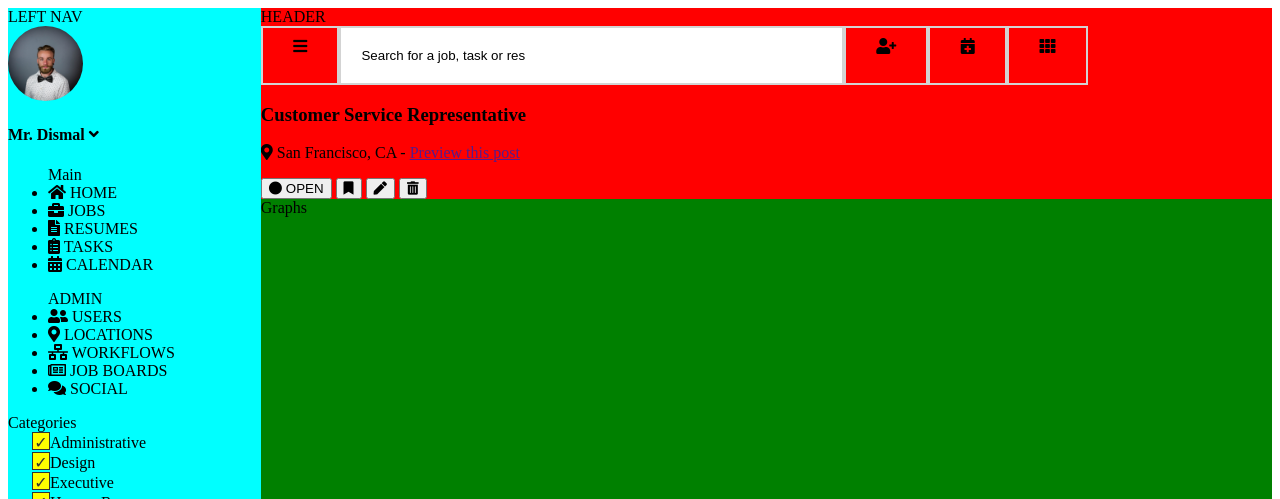
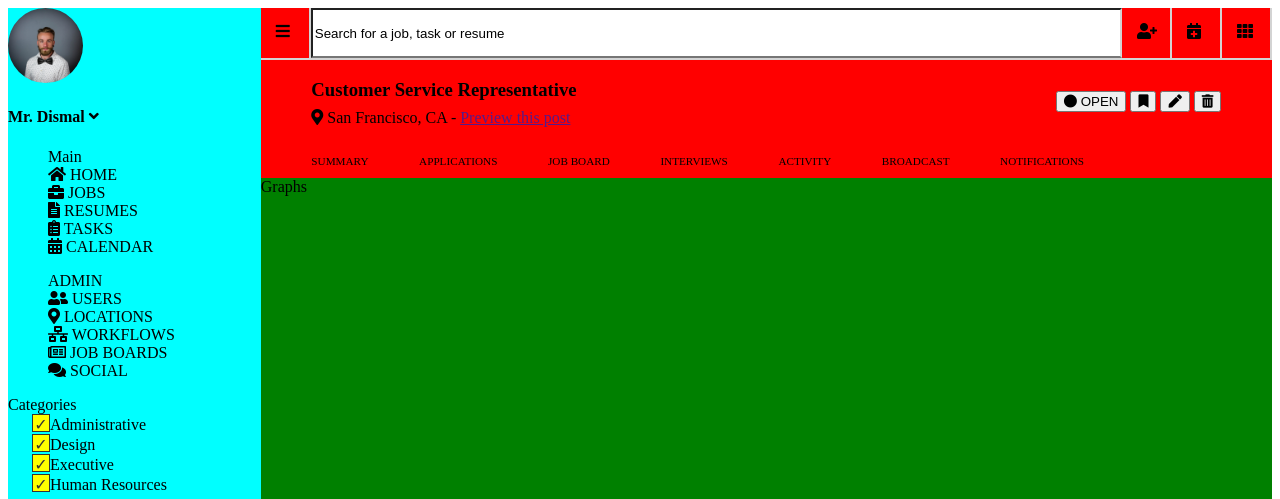
Before and after one commit to SiimonStark/jp-comp-challenge-2, a plain HTML site: page index.html in a window 1280 px wide. Shown: the top 499 px of the page. Drawn offline with Linux system fonts and the light colour scheme.

Commit message:
style head

```diff
--- a/index.html
+++ b/index.html
@@ -9,13 +9,12 @@
 <body>
 	<div class="container">
 		<header>
-			HEADER
 			<section class="search">
-				<i class="search-icon fas fa-bars"></i>
+				<i id="menu" class="search-icon fas fa-bars"></i>
 				<input class="search-input" type="search" value="Search for a job, task or resume"></input>
-				<i class="search-icon fas fa-user-plus"></i>
-				<i class="search-icon fas fa-calendar-plus"></i>
-				<i class="search-icon fas fa-th"></i>
+				<i id="add-user" class="search-icon fas fa-user-plus"></i>
+				<i id="add-cal" class="search-icon fas fa-calendar-plus"></i>
+				<i id="apps" class="search-icon fas fa-th"></i>
 			</section>
 			<section class="mid-head">
 				<article class="head-text">
@@ -43,10 +42,16 @@
 				</section>
 			</section>
 			<section class="tabs">
+				<p class="tab--text">SUMMARY</p>
+				<p class="tab--text">APPLICATIONS</p>
+				<p class="tab--text">JOB BOARD</p>
+				<p class="tab--text">INTERVIEWS</p>
+				<p class="tab--text">ACTIVITY</p>
+				<p class="tab--text">BROADCAST</p>
+				<p class="tab--text">NOTIFICATIONS</p>
 			</section>
 		</header>
 		<aside class="left-nav">
-			LEFT NAV
 			<section class="profile">
 				<img class="profile-img" src="resources/static-comp-image.jpg">
 				<h4>Mr. Dismal
@@ -131,7 +136,6 @@
 			</article>
 		</section>
 		<section class="bottom">
-			BOTTOM
 			<table>
 				<tr>
 					<th>JOB DESCRIPTION
@@ -176,7 +180,6 @@
 			</table>
 		</section>
 		<footer>
-			FOOTER
 			<aside class="social">
 				<div class="button-container">
 					<button>
--- a/styles.css
+++ b/styles.css
@@ -7,6 +7,7 @@
 	"leftnav graphs graphs"
 	"leftnav bottom footer"
 }
+
 /*===========Header Section===========*/
 header {
 	background-color: red;
@@ -14,21 +15,75 @@ header {
 }
 
 .search {
-	display: flex;
-
+	border-bottom: 2px solid lightgray;
+	display: grid;
+	grid-template-columns:  50px 4fr 50px 50px 50px;
+	grid-template-rows: 50px;
+	grid-template-areas:
+	"menu search user cal apps";
+}
+#menu {
+	grid-area: menu;
 }
 
 .search-input {
-	padding: 20px;
-	padding-right: 30%;
-	border: 2px solid lightgray;
+	border-right: 2px solid lightgray;
+	grid-area: search;
+}
+
+#add-user {
+	grid-area: user;
+}
+
+#add-cal {
+	grid-area: cal;
+}
+
+#apps {
+	grid-area: apps;
 }
 
 .search-icon {
-	padding: 10px 3% 10px 3%;
-	border: 2px solid lightgray;
+	padding: 15px;
+	border-right: 2px solid lightgray;
+}
+
+.mid-head {
+	display: flex;
+	flex-direction: row;
+	justify-content: space-between;
+	align-items: center;
+}
+
+.head-text {
+	margin-left: 5%;
+}
+
+.location {
+	margin-top: -10px;
+}
+
+.buttons {
+	margin-right: 5%;
+}
+
+.tabs {
+	overflow: scroll;
+	display: flex;
+	flex-direction: row;
+	align-items: center;
+}
+
+.tab--text {
+	margin-left: 5%;
+	font-size: 70%;
 }
 /*==========Left Nav Section==========*/
+
+ul {
+	list-style: none;
+}
+
 .left-nav {
 	background-color: cyan;
 	grid-area: leftnav;
```
